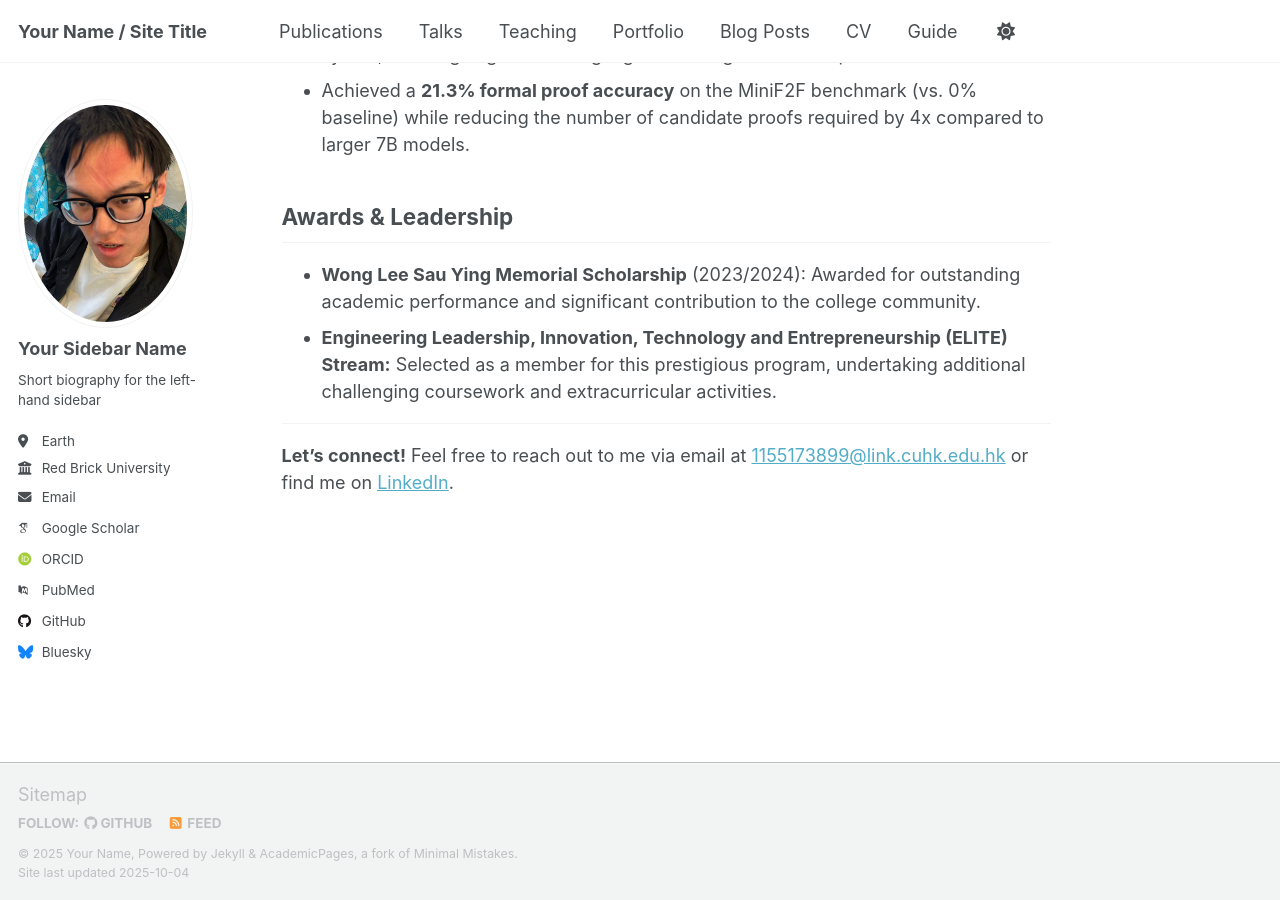
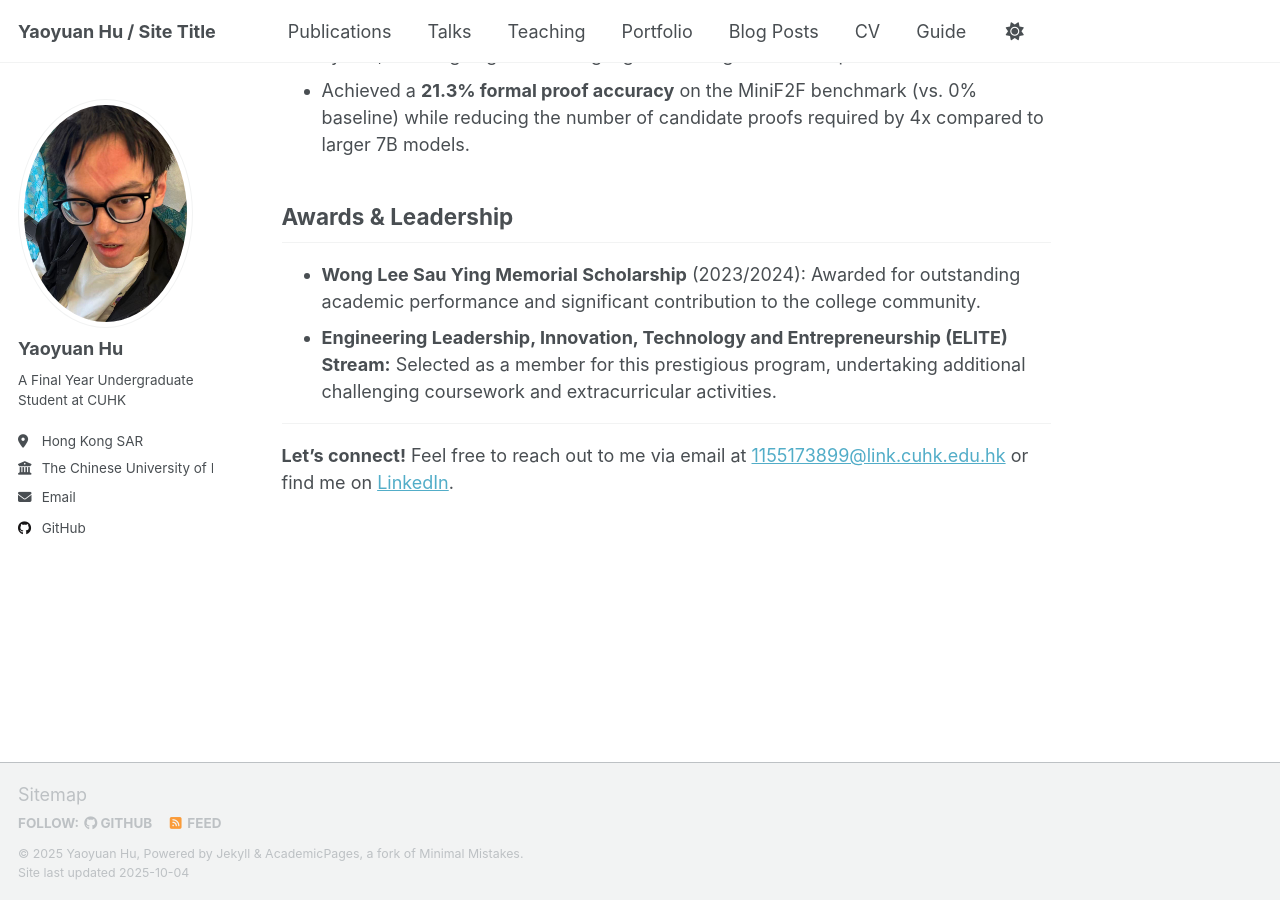
Before and after one commit to yaoyuan-hyy/yaoyuan-hyy.github.io, a Jekyll site: the page built from _pages/about.md, in a window 1280 px wide and 900 px high, scrolled down 557 px. Built offline with Jekyll 4.4.1, drawn with Linux system fonts in a browser that asks for light colours; some web fonts are replaced; a script that is not in the unit is left out.

Commit message:
update the sidebar

```diff
--- a/_config.yml
+++ b/_config.yml
@@ -9,14 +9,14 @@
 # Basic Site Settings
 locale                   : "en-US"
 site_theme               : "default" # Currently available options are "default", "air"
-title                    : "Your Name / Site Title"
+title                    : "Yaoyuan Hu / Site Title"
 title_separator          : "-"
-name                     : &name "Your Name"
-description              : &description "Your Name's academic portfolio"   # Update this with a general description of your site, this is the default if not overridden by a page
-url                      : https://academicpages.github.io # The base hostname & protocol for your site e.g. "https://[your GitHub username].github.io",
+name                     : &name "Yaoyuan Hu"
+description              : &description "Yaoyuan Hu's academic portfolio"   # Update this with a general description of your site, this is the default if not overridden by a page
+url                      : https://yaoyuan-hyy.github.io # The base hostname & protocol for your site e.g. "https://[your GitHub username].github.io",
                                                            # or if you already have some other page hosted on Github then use "https://[your GitHub username].github.io/[Your Repo Name]"
 baseurl                  : "" # the subpath of your site, e.g. "/blog"
-repository               : "academicpages/academicpages.github.io"
+repository               : "yaoyuan-hyy.github.io"
 
 # Site Author - The following control what appear as part of the author content on the side bar.
 #               If a field is blank the icon and link will not appear, otherwise it will be shown.
@@ -24,23 +24,23 @@ repository               : "academicpages/academicpages.github.io"
 author:
   # Biographic information
   avatar           : "profile.png"
-  name             : "Your Sidebar Name"
+  name             : "Yaoyuan Hu"
   pronouns         : # example: "she/her"
-  bio              : "Short biography for the left-hand sidebar"
-  location         : "Earth"
-  employer         : "Red Brick University"
+  bio              : "A Final Year Undergraduate Student at CUHK"
+  location         : "Hong Kong SAR"
+  employer         : "The Chinese University of Hong Kong"
   uri              : # URL
-  email            : "none@example.org"
+  email            : "1155173899@link.cuhk.edu.hk"
 
   # Academic websites
   academia         : # URL
   arxiv            : # URL - Update with the correct link to your profile
-  googlescholar    : "https://scholar.google.com/citations?user=PS_CX0AAAAAJ"
+  googlescholar    : # URL
   inspire-hep      : # URL
   impactstory      : # URL
-  orcid            : "http://orcid.org/yourorcidurl"
+  orcid            : # URL
   semantic         : # URL
-  pubmed           : "https://www.ncbi.nlm.nih.gov/pubmed/?term=john+snow"
+  pubmed           : # URL
   researchgate     : # URL
   scopus           : # URL
 
@@ -48,13 +48,13 @@ author:
   bitbucket        : # Username - Update with your username on the site
   codepen          : # Username
   dribbble         : # Username
-  github           : "academicpages"
+  github           : "https://github.com/yaoyuan-hyy"
   kaggle           : # Username
   stackoverflow    : # User number or user number and name (i.e., use "1" or "1/jeff-atwood")
 
   # Social media
   artstation       : # Username
-  bluesky          : "bsky.app" # Replace this with you Bluesky username
+  bluesky          : # Username
   facebook         : # Username
   flickr           : # Username
   foursquare       : # Username
```
